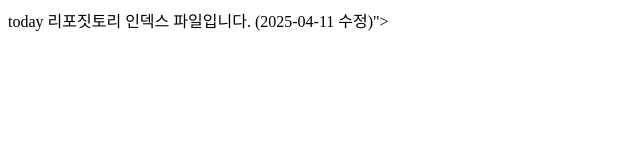
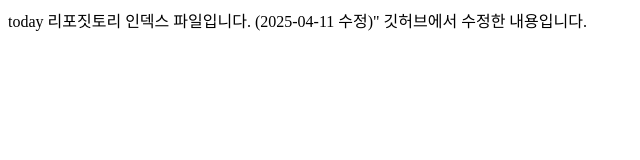
Before and after one commit to dlgkr0605/today, a plain HTML site: page index.html in a window 1280 px wide. Shown: the whole page, without its empty margins (0-640 px from the left). Drawn offline with Linux system fonts and the light colour scheme.

Commit message:
Update index.html

```diff
--- a/index.html
+++ b/index.html
@@ -7,7 +7,9 @@
 </head>
 <body>
     today 리포짓토리 인덱스 파일입니다.
-    (2025-04-11 수정)"></div>
+    (2025-04-11 수정)"
+
+    깃허브에서 수정한 내용입니다.
 
 </body>
 </html>
```
